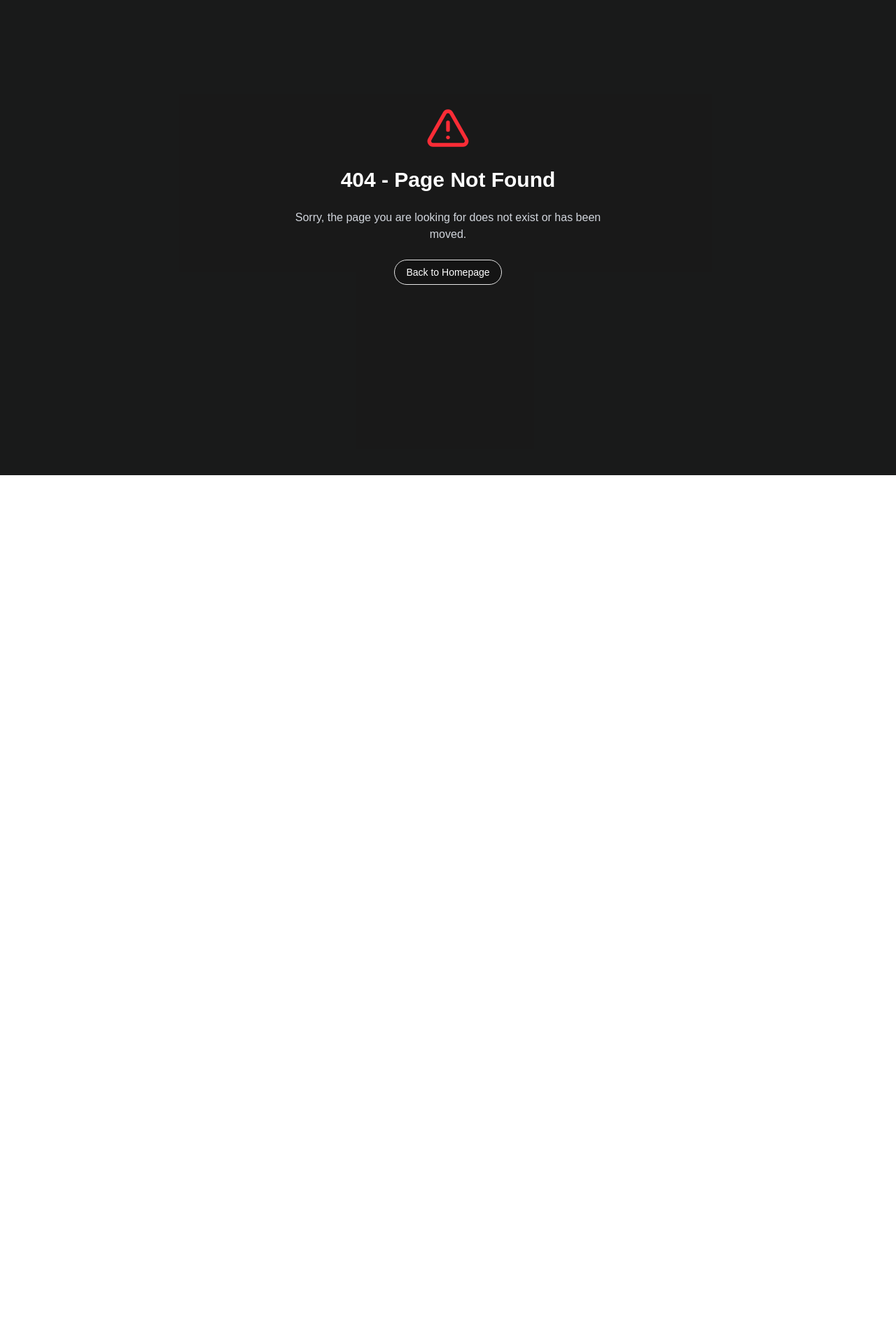
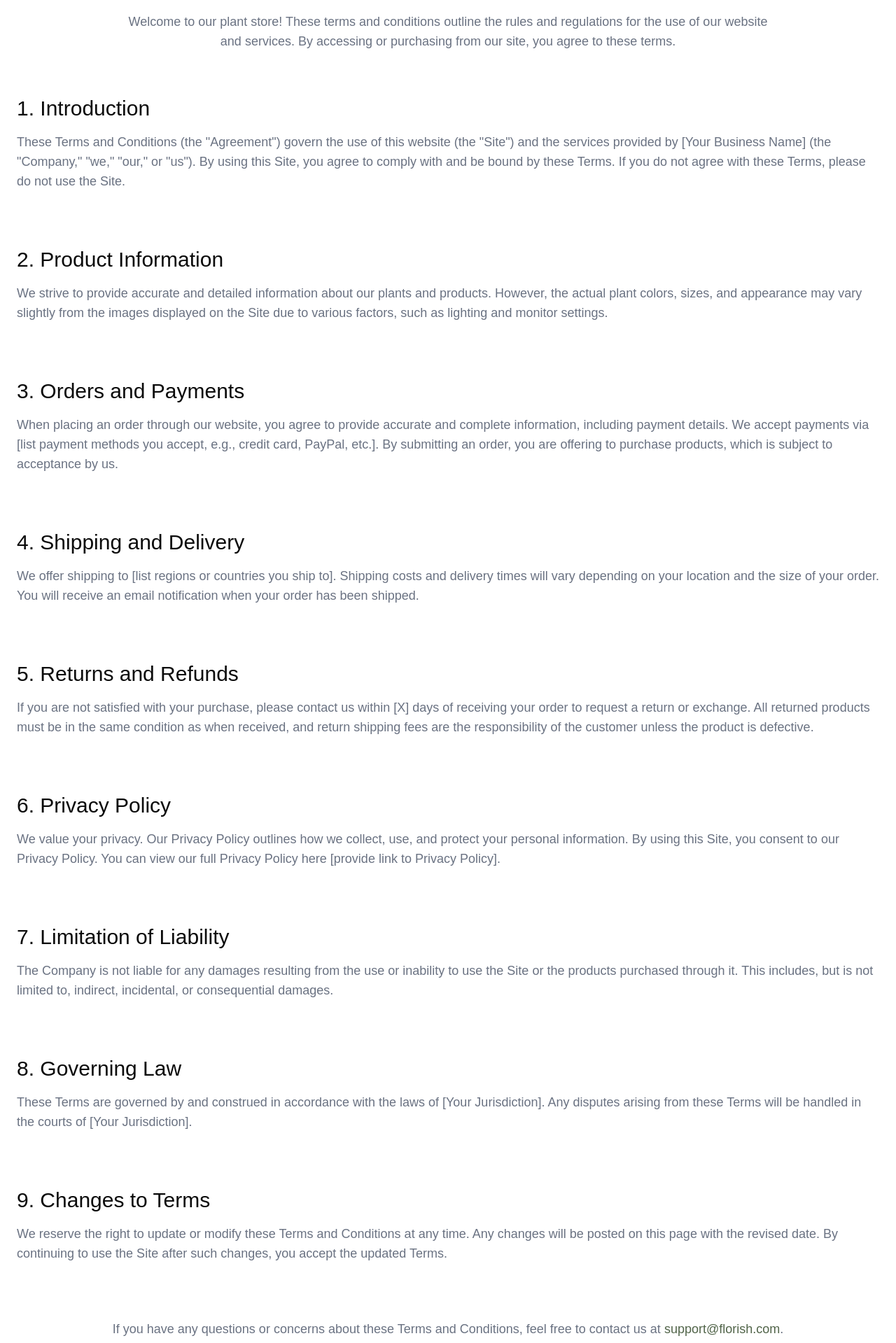
Before and after one commit to farhana988/Florish-frontend, a Next.js app: page /support/terms in a window 1280 px wide. Before the commit this address had no page. Shown: the part 121-2040 px from the top of the page at 70% size. Before the commit the page ends 800 px from the top, so only its background shows below. Built offline with nearby package versions, Linux system fonts and the light colour scheme.

Commit message:
added terms page

```diff
--- a/src/app/(userLayout)/(footer)/support/faq/page.tsx
+++ b/src/app/(userLayout)/(footer)/support/faq/page.tsx
@@ -1,4 +1,4 @@
-import FAQSection from "@/components/modules/faq/FAQSection";
+import FAQSection from "@/components/modules/support/faq/FAQSection";
 import SectionHeader from "@/components/shared/SectionHeader";
 import { Accordion } from "@/components/ui/accordion";
 import faqData from "@/data/faqData";
--- a/src/app/(userLayout)/(footer)/support/returns/page.tsx
+++ b/src/app/(userLayout)/(footer)/support/returns/page.tsx
@@ -1,6 +1,6 @@
-import ReturnConditions from "@/components/modules/returns-refunds/ReturnConditions";
-import ReturnModalityTable from "@/components/modules/returns-refunds/ReturnModalityTable";
-import ReturnStep from "@/components/modules/returns-refunds/ReturnStep";
+import ReturnConditions from "@/components/modules/support/returns-refunds/ReturnConditions";
+import ReturnModalityTable from "@/components/modules/support/returns-refunds/ReturnModalityTable";
+import ReturnStep from "@/components/modules/support/returns-refunds/ReturnStep";
 import SectionHeader from "@/components/shared/SectionHeader";
 import { modalityData, returnConditions, returnSteps } from "@/data/returnData";
 
--- /dev/null
+++ b/src/app/(userLayout)/(footer)/support/terms/page.tsx
@@ -0,0 +1,20 @@
+import TermsContent from "@/components/modules/support/terms/TermsContent";
+import TermsFooter from "@/components/modules/support/terms/TermsFooter";
+import SectionHeader from "@/components/shared/SectionHeader";
+
+const Terms = () => {
+  return (
+    <>
+      <SectionHeader
+        title="Terms and Conditions"
+        subtitle="Welcome to our plant store! These terms and conditions outline the rules
+        and regulations for the use of our website and services. By accessing or
+        purchasing from our site, you agree to these terms."
+      />
+      <TermsContent />
+      <TermsFooter />
+    </>
+  );
+};
+
+export default Terms;
--- /dev/null
+++ b/src/components/modules/support/terms/TermsContent.tsx
@@ -0,0 +1,16 @@
+import { terms } from "@/data/termsData";
+
+const TermsContent = () => {
+  return (
+    <>
+      {terms.map((term) => (
+        <div key={term.id} title={term.title}>
+          <h2 className="text-xl md:text-3xl mb-4">{term.title}</h2>
+          <p className="text-xs md:text-lg text-gray-500"> {term.content}</p>
+        </div>
+      ))}
+    </>
+  );
+};
+
+export default TermsContent;
--- /dev/null
+++ b/src/components/modules/support/terms/TermsFooter.tsx
@@ -0,0 +1,23 @@
+import OutlineBtn from "@/components/buttons/OutlineBtn";
+
+const TermsFooter = () => {
+  return (
+    <div className="text-center mt-12">
+      <p className="text-lg text-gray-500 mb-6">
+        If you have any questions or concerns about these Terms and Conditions,
+        feel free to contact us at{" "}
+        <a
+          href="mailto:support@florish.com"
+          className="text-dGreen hover:underline hover:underline-offset-4"
+        >
+          support@florish.com
+        </a>
+        .
+      </p>
+
+      <OutlineBtn text="Contact Support" href="/contact" className="bg-black" />
+    </div>
+  );
+};
+
+export default TermsFooter;
--- /dev/null
+++ b/src/data/termsData.ts
@@ -0,0 +1,51 @@
+export interface SectionProps {
+  title: string;
+  children: React.ReactNode;
+}
+export const terms = [
+  {
+    id: 1,
+    title: "1. Introduction",
+    content: `These Terms and Conditions (the "Agreement") govern the use of this website (the "Site") and the services provided by [Your Business Name] (the "Company," "we," "our," or "us"). By using this Site, you agree to comply with and be bound by these Terms. If you do not agree with these Terms, please do not use the Site.`,
+  },
+  {
+    id: 2,
+    title: "2. Product Information",
+    content: `We strive to provide accurate and detailed information about our plants and products. However, the actual plant colors, sizes, and appearance may vary slightly from the images displayed on the Site due to various factors, such as lighting and monitor settings.`,
+  },
+  {
+    id: 3,
+    title: "3. Orders and Payments",
+    content: `When placing an order through our website, you agree to provide accurate and complete information, including payment details. We accept payments via [list payment methods you accept, e.g., credit card, PayPal, etc.]. By submitting an order, you are offering to purchase products, which is subject to acceptance by us.`,
+  },
+  {
+    id: 4,
+    title: "4. Shipping and Delivery",
+    content: `We offer shipping to [list regions or countries you ship to]. Shipping costs and delivery times will vary depending on your location and the size of your order. You will receive an email notification when your order has been shipped.`,
+  },
+  {
+    id: 5,
+    title: "5. Returns and Refunds",
+    content: `If you are not satisfied with your purchase, please contact us within [X] days of receiving your order to request a return or exchange. All returned products must be in the same condition as when received, and return shipping fees are the responsibility of the customer unless the product is defective.`,
+  },
+  {
+    id: 6,
+    title: "6. Privacy Policy",
+    content: `We value your privacy. Our Privacy Policy outlines how we collect, use, and protect your personal information. By using this Site, you consent to our Privacy Policy. You can view our full Privacy Policy here [provide link to Privacy Policy].`,
+  },
+  {
+    id: 7,
+    title: "7. Limitation of Liability",
+    content: `The Company is not liable for any damages resulting from the use or inability to use the Site or the products purchased through it. This includes, but is not limited to, indirect, incidental, or consequential damages.`,
+  },
+  {
+    id: 8,
+    title: "8. Governing Law",
+    content: `These Terms are governed by and construed in accordance with the laws of [Your Jurisdiction]. Any disputes arising from these Terms will be handled in the courts of [Your Jurisdiction].`,
+  },
+  {
+    id: 9,
+    title: "9. Changes to Terms",
+    content: `We reserve the right to update or modify these Terms and Conditions at any time. Any changes will be posted on this page with the revised date. By continuing to use the Site after such changes, you accept the updated Terms.`,
+  },
+];
```
Also changed, not shown: src/components/modules/support/faq/FAQItem.tsx (renamed from src/components/modules/faq/FAQItem.tsx), src/components/modules/support/faq/FAQSection.tsx (renamed from src/components/modules/faq/FAQSection.tsx), src/components/modules/support/returns-refunds/ReturnConditions.tsx (renamed from src/components/modules/returns-refunds/ReturnConditions.tsx), src/components/modules/support/returns-refunds/ReturnModalityTable.tsx (renamed from src/components/modules/returns-refunds/ReturnModalityTable.tsx), src/components/modules/support/returns-refunds/ReturnStep.tsx (renamed from src/components/modules/returns-refunds/ReturnStep.tsx).
